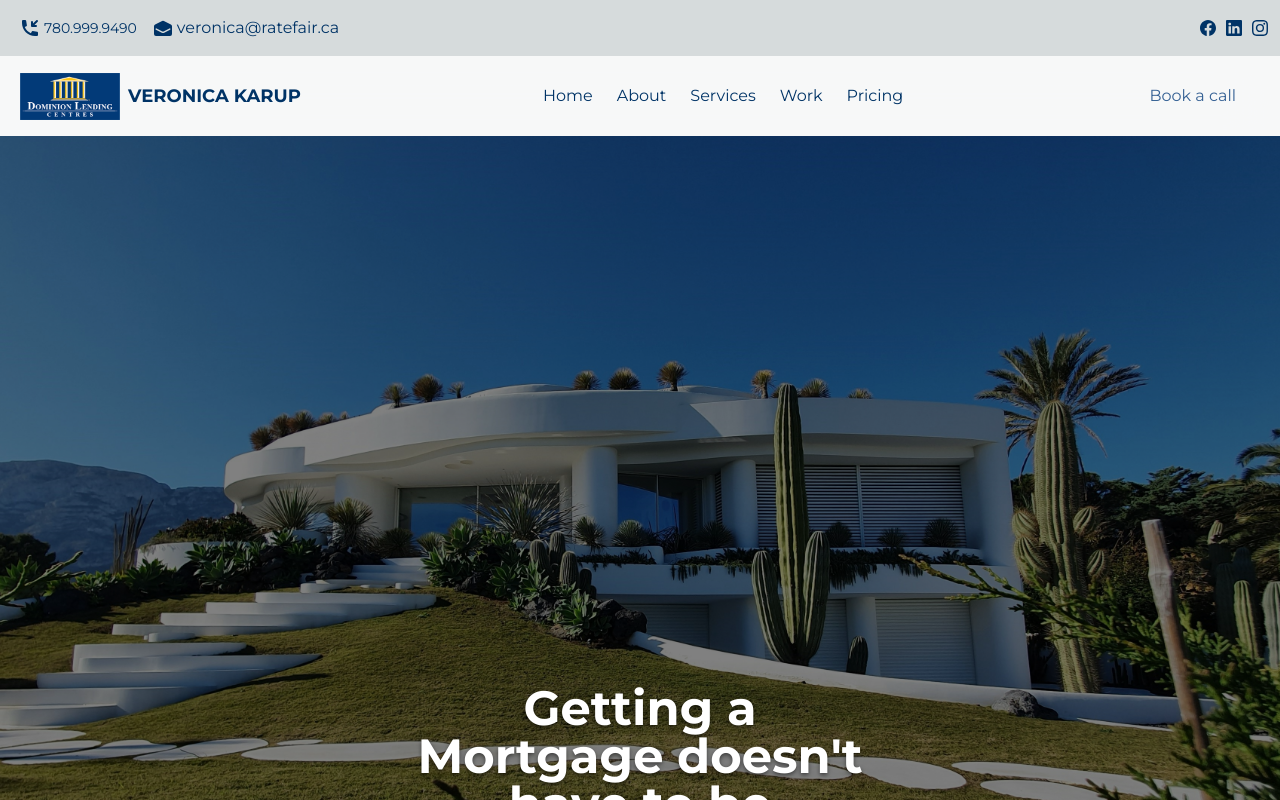
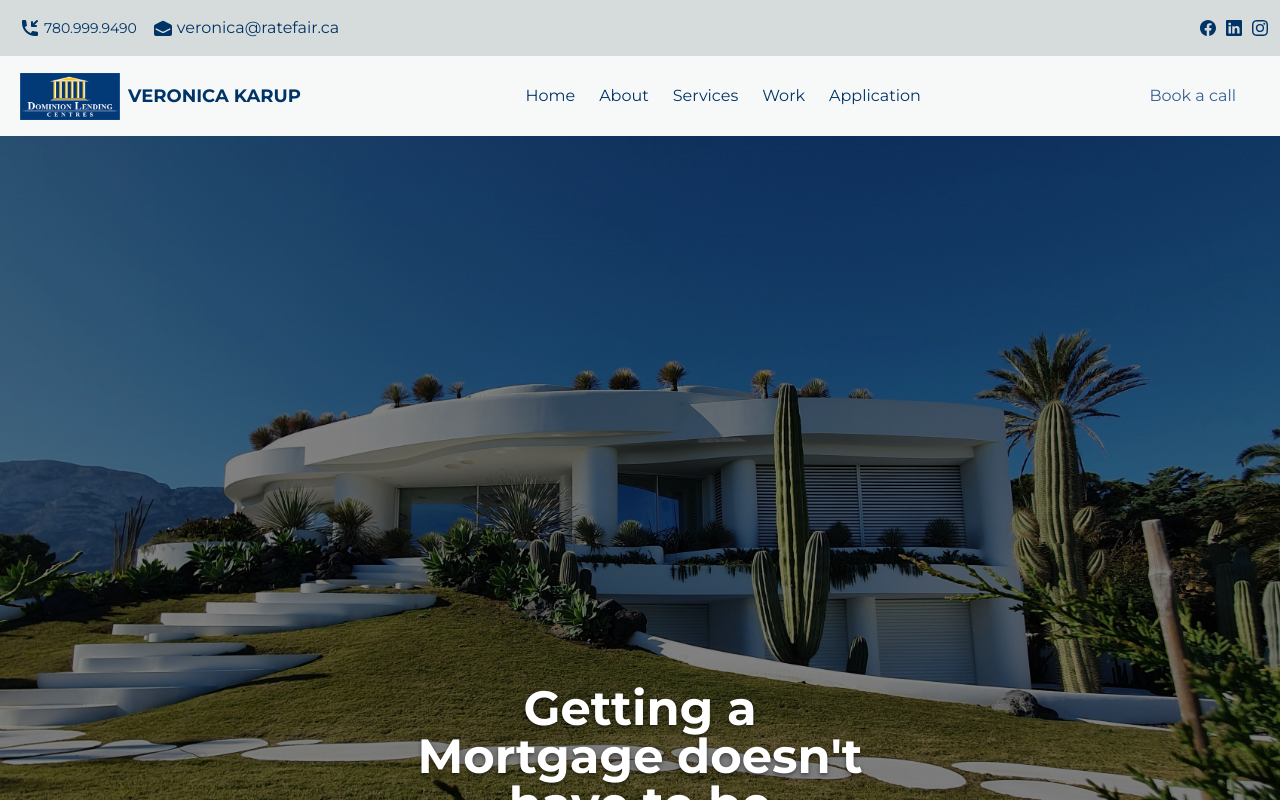
Before and after one commit to brittanyshelley/Veronicaratefair, a Next.js app: page / in a window 1280 px wide. Shown: the top 800 px of the page. Built offline with nearby package versions, Linux system fonts and the light colour scheme; no server answers.

Commit message:
refactor: Update Navbar2 component with new phone number format

```diff
--- a/src/components/Navbar2.js
+++ b/src/components/Navbar2.js
@@ -25,7 +25,7 @@ const Navbar2 = () => {
       <div className="mx-auto lg:max-w-7xl w-full px-5 sm:px-10 md:px-12 lg:px-5">
         <div className="w-full flex justify-between h-14 items-center">
           <div className="h-full flex items-center gap-x-4 text-neutral-content">
-            <a href="tel:6048689490" className="flex gap-1 text-sm">
+            <a href="tel:780-999-9490" className="flex gap-1 text-sm">
               <svg xmlns="http://www.w3.org/2000/svg" className="h-5 w-5" viewBox="0 0 20 20" fill="currentColor">
                 <path d="M14.414 7l3.293-3.293a1 1 0 00-1.414-1.414L13 5.586V4a1 1 0 10-2 0v4.003a.996.996 0 00.617.921A.997.997 0 0012 9h4a1 1 0 100-2h-1.586z" />
                 <path d="M2 3a1 1 0 011-1h2.153a1 1 0 01.986.836l.74 4.435a1 1 0 01-.54 1.06l-1.548.773a11.037 11.037 0 006.105 6.105l.774-1.548a1 1 0 011.059-.54l4.435.74a1 1 0 01.836.986V17a1 1 0 01-1 1h-2C7.82 18 2 12.18 2 5V3z" />
@@ -82,7 +82,7 @@ const Navbar2 = () => {
             )}
           >
             <ul className="flex flex-col lg:flex-row gap-6 lg:items-center text-base-content lg:w-full lg:justify-center">
-              {['Home', 'About', 'Services', 'Work', 'Pricing'].map((item) => (
+              {['Home', 'About', 'Services', 'Work', 'Application'].map((item) => (
                 <li key={item}>
                   <Link href="#" className="relative py-2.5 duration-300 ease-linear hover:text-accent after:absolute after:w-full after:left-0 after:bottom-0 after:h-px after:rounded-md after:origin-left after:ease-linear after:duration-300 after:scale-x-0 hover:after:scale-100 after:bg-secondary">
                     {item}
--- a/src/components/Testimonials.js
+++ b/src/components/Testimonials.js
@@ -281,9 +281,9 @@ import { Autoplay } from 'swiper/modules';
 
 export default function Testimonials() {
   return (
-    <section className="py-16 bg-gradient-to-r from-blue-400 to-black text-accent" >
+    <section className="py-16 bg-gradient-to-r from-blue-400 to-blue-900 text-accent" >
       <div className="container mx-auto px-4">
-        <h2 className="text-4xl font-bold text-center mb-10 text-accent">What Our Clients Say</h2>
+        <h2 className="text-4xl font-bold text-center mb-10 text-accent">What My Clients Say</h2>
         <Swiper
           spaceBetween={30}
           centeredSlides={true}
```
